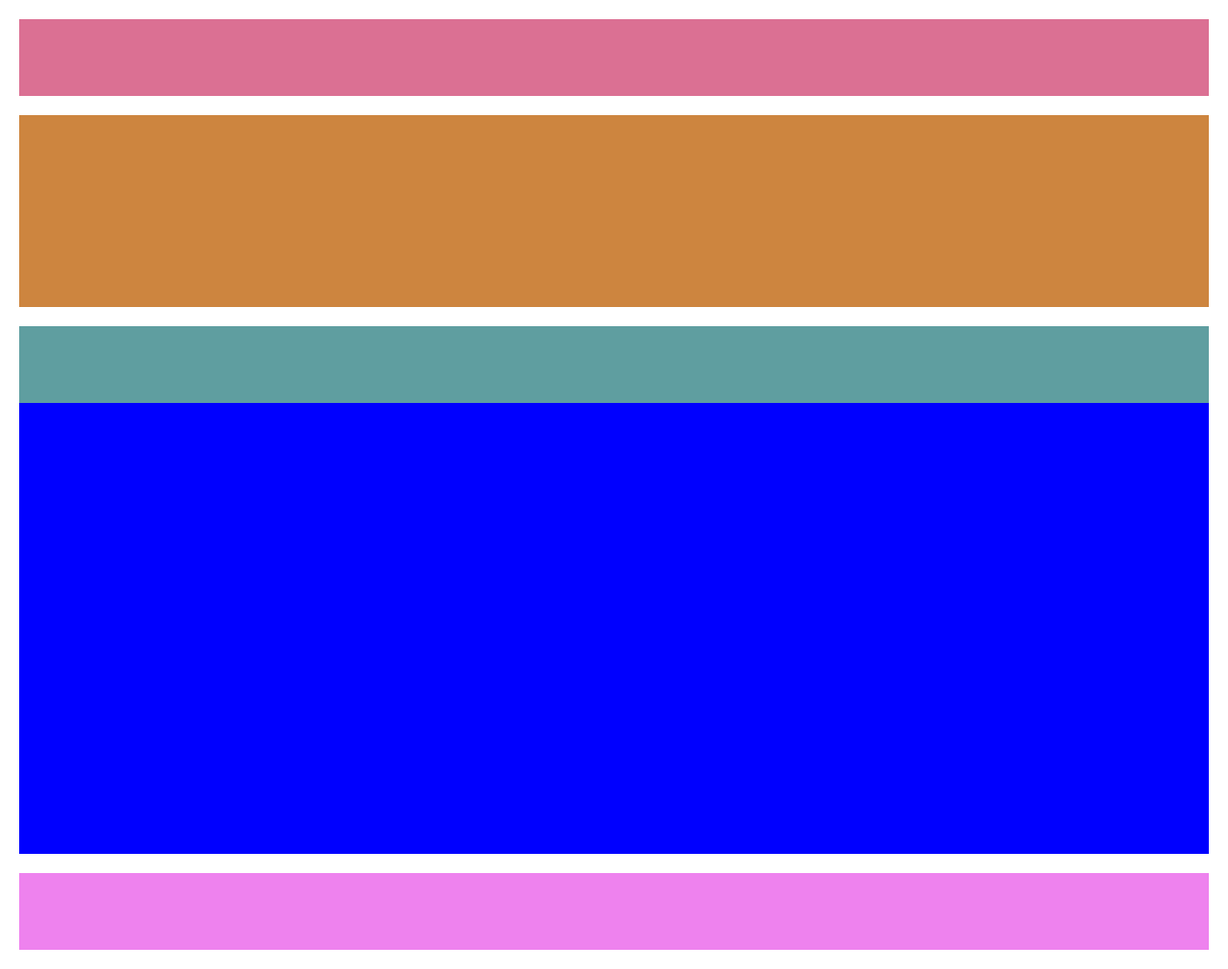
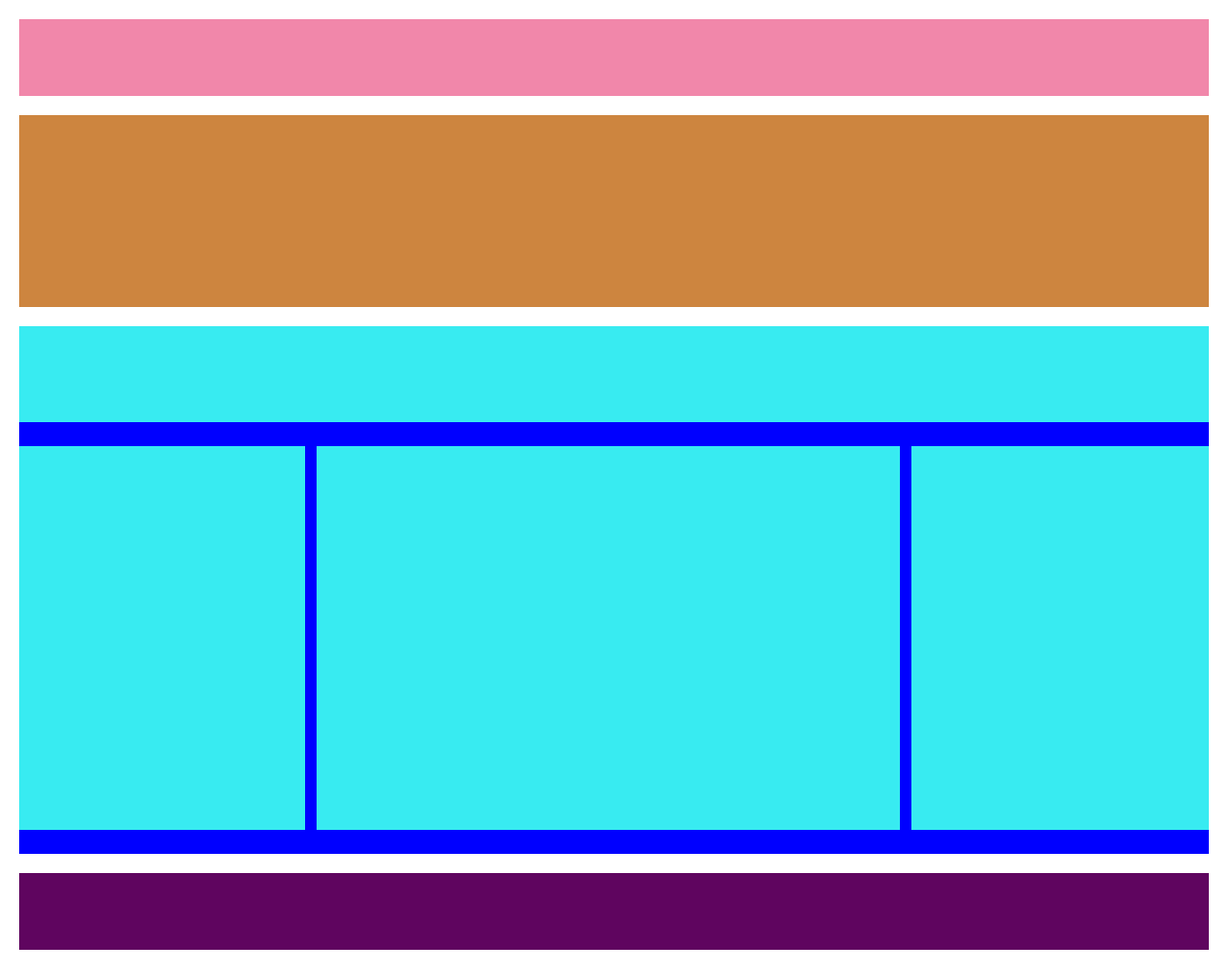
Before and after one commit to Alex93pa/htmlcss-struttura-wp, a plain HTML site: page index.html in a window 1280 px wide. Shown: the whole page at 96% size. Drawn offline with Linux system fonts and the light colour scheme.

Commit message:
Fine esercizio

```diff
--- a/index.html
+++ b/index.html
@@ -8,19 +8,23 @@
     <link rel="stylesheet" href="style.css">
 </head>
 
+<body>
     <div class="rosa"></div>
 
     <div class="beige"></div>
 
     <div class="blue clearfix">
-        <div class="top"></div>
+        <nav class="clearfix">
+            <div class="top"></div>
+        </nav>
 
-
+        <div class="left clearfix"></div>
+        <div class="center clearfix"></div>
+        <div class="right clearfix"></div>
 
     </div>
 
     <div class="viola"></div>
-<body>
 
-</body>
+  </body>
 </html>
--- a/style.css
+++ b/style.css
@@ -7,7 +7,7 @@
 
 .rosa{
     height: 80px;
-    background-color: palevioletred;
+    background-color: rgb(241, 135, 170);
     margin: 20px;
 }
 
@@ -25,11 +25,41 @@
 
 .viola{
     height: 80px;
-    background-color: violet;
+    background-color: rgb(95, 5, 95);
     margin: 20px;
 }
 
+.clearfix::after{
+    content: "";
+    display: table;
+    clear: both;
+}
+
 .top{
-    height: 80px;
-    background-color: cadetblue;
+    height: 100px;
+    background-color: rgb(56, 235, 241);
 }
+
+.left{
+    width: 24%;
+    height: 400px;
+    margin-top: 25px;
+    background-color: rgb(56, 235, 241);
+    float: left;
+}
+
+.center{
+    width: 49%;
+    height: 400px;
+    margin: 25px 1%;
+    background-color: rgb(56, 235, 241);
+    float: left;
+}
+
+.right{
+    width: 25%;
+    height: 400px;
+    margin: 25px 0;
+    background-color: rgb(56, 235, 241);
+    float: right;
+}
```
